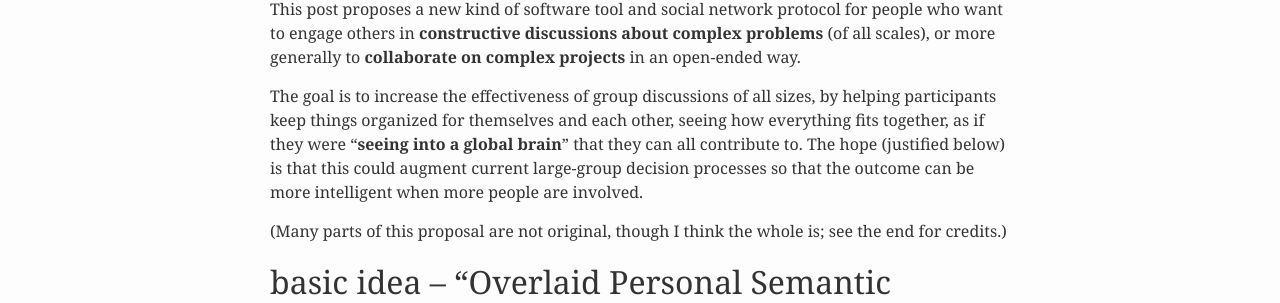
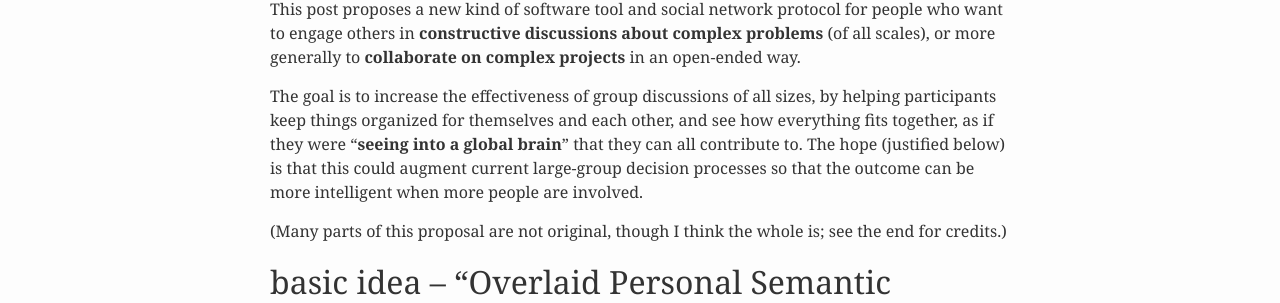
Before and after one commit to oresmus/oresmus.github.io, a Jekyll site: the page built from _posts/2015-09-21-social-net-for-ideas.md, in a window 1280 px wide and 900 px high. Shown: the part 303-606 px from the top of the window. Built offline with Jekyll 4.4.1, drawn with Linux system fonts in a browser that asks for light colours.

Commit message:
(grammar)

```diff
--- a/_posts/2015-09-21-social-net-for-ideas.md
+++ b/_posts/2015-09-21-social-net-for-ideas.md
@@ -16,7 +16,7 @@ in an open-ended way.
 
 The goal is to increase the effectiveness of group discussions of all sizes,
 by helping participants keep things organized for themselves and each other,
-seeing how everything fits together,
+and see how everything fits together,
 as if they were "**seeing into a global brain**"
 that they can all contribute to.
 The hope (justified below) is that this could augment current large-group decision processes
```
